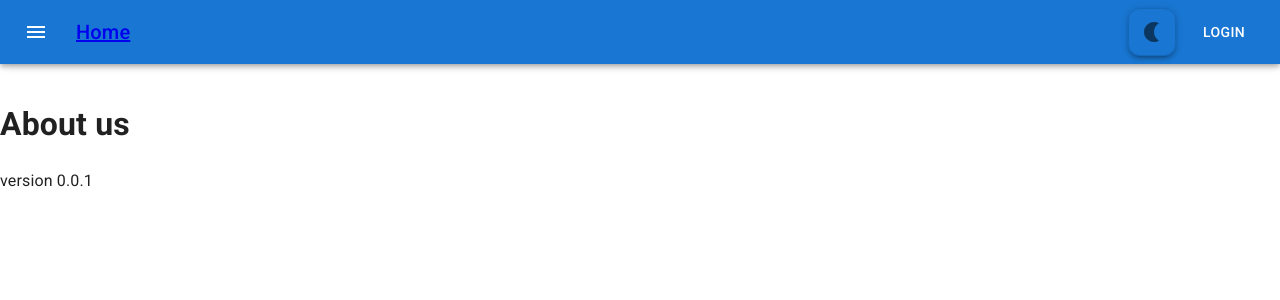
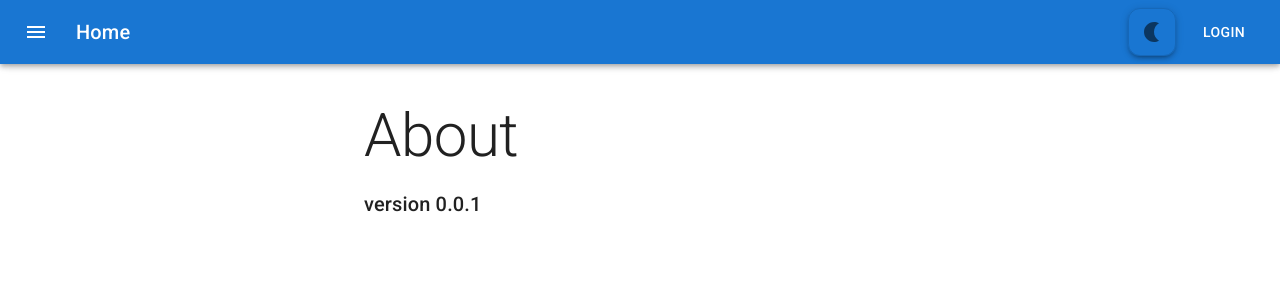
Before and after one commit to itbali/todo-react, a React (Vite) app: page /about in a window 1280 px wide. Shown: the top 300 px of the page. Built offline with nearby package versions, Linux system fonts and the light colour scheme.

Commit message:
feature/router-integration
- add styles form links and pages about & 404

```diff
--- a/src/app/AppBar.tsx
+++ b/src/app/AppBar.tsx
@@ -77,7 +77,10 @@ const ButtonAppBar = () => {
 							</Typography>
 						)}
 						<Typography variant="h6" component="div">
-							<NavLink to={isAboutPage ? '/' : '/about'}>
+							<NavLink
+								to={isAboutPage ? '/' : '/about'}
+								style={{ textDecoration: 'none', color: 'inherit' }}
+							>
 								{isAboutPage ? 'Home' : 'About'}
 							</NavLink>
 						</Typography>
--- a/src/entities/App/ui/About.tsx
+++ b/src/entities/App/ui/About.tsx
@@ -1,9 +1,17 @@
+import { Container, Stack, Typography } from '@mui/material';
+
 const About = () => {
 	return (
-		<div>
-			<h1>About us</h1>
-			<p>version 0.0.1</p>
-		</div>
+		<Container maxWidth={'sm'}>
+			<Stack spacing={2}>
+				<Typography variant="h2" component="div">
+					About
+				</Typography>
+				<Typography variant="h6" component="div">
+					version 0.0.1
+				</Typography>
+			</Stack>
+		</Container>
 	);
 };
 
--- a/src/entities/App/ui/NotFound.tsx
+++ b/src/entities/App/ui/NotFound.tsx
@@ -1,9 +1,17 @@
+import { Container, Stack, Typography } from '@mui/material';
+
 const NotFound = () => {
 	return (
-		<div>
-			<h1>404 Not Found</h1>
-			<p>Sorry, this page not found</p>
-		</div>
+		<Container maxWidth={'sm'}>
+			<Stack spacing={2}>
+				<Typography variant="h2" component="div">
+					404 Not Found
+				</Typography>
+				<Typography variant="h6" component="div">
+					Sorry, this page not found
+				</Typography>
+			</Stack>
+		</Container>
 	);
 };
 
```
